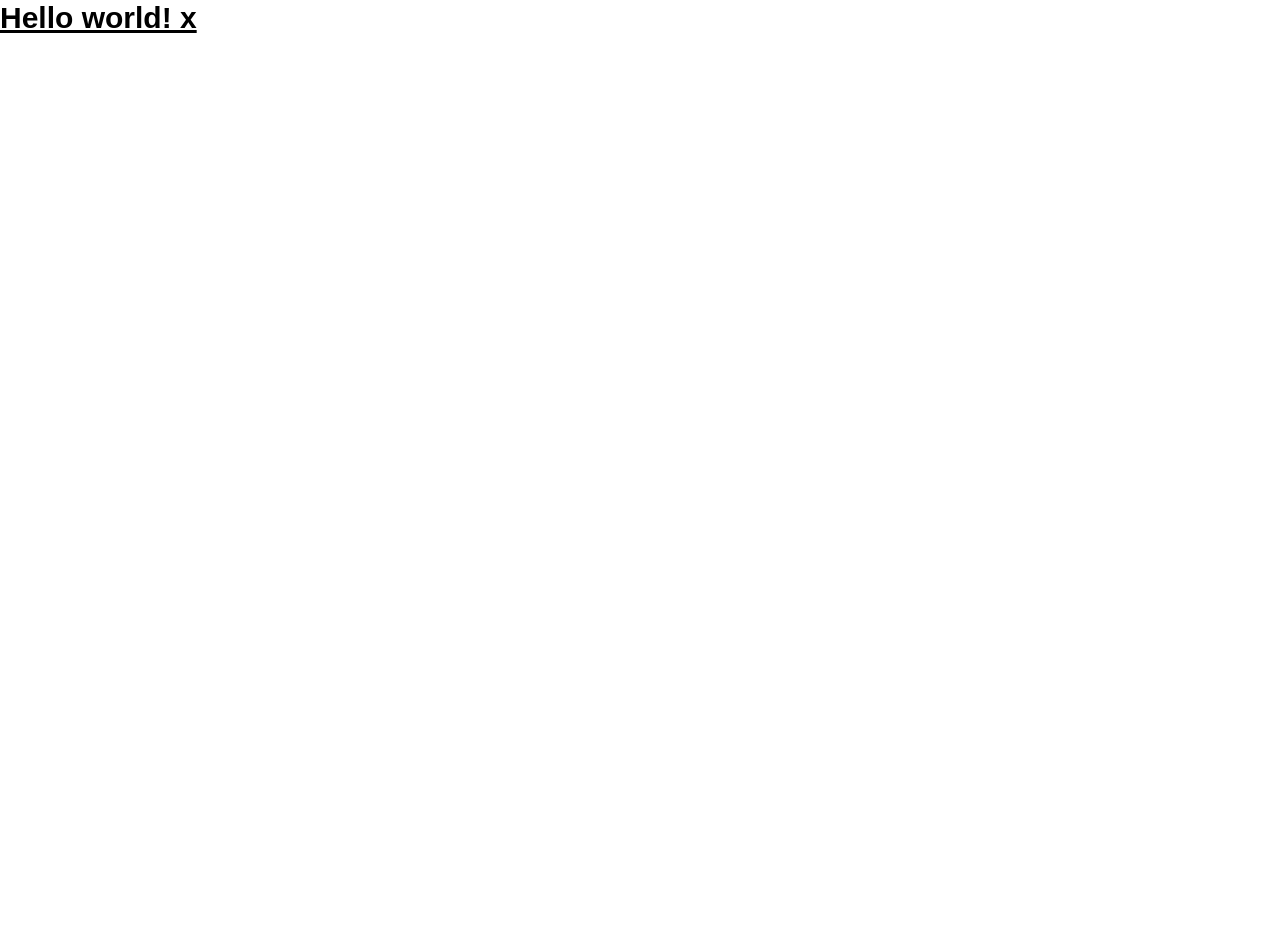
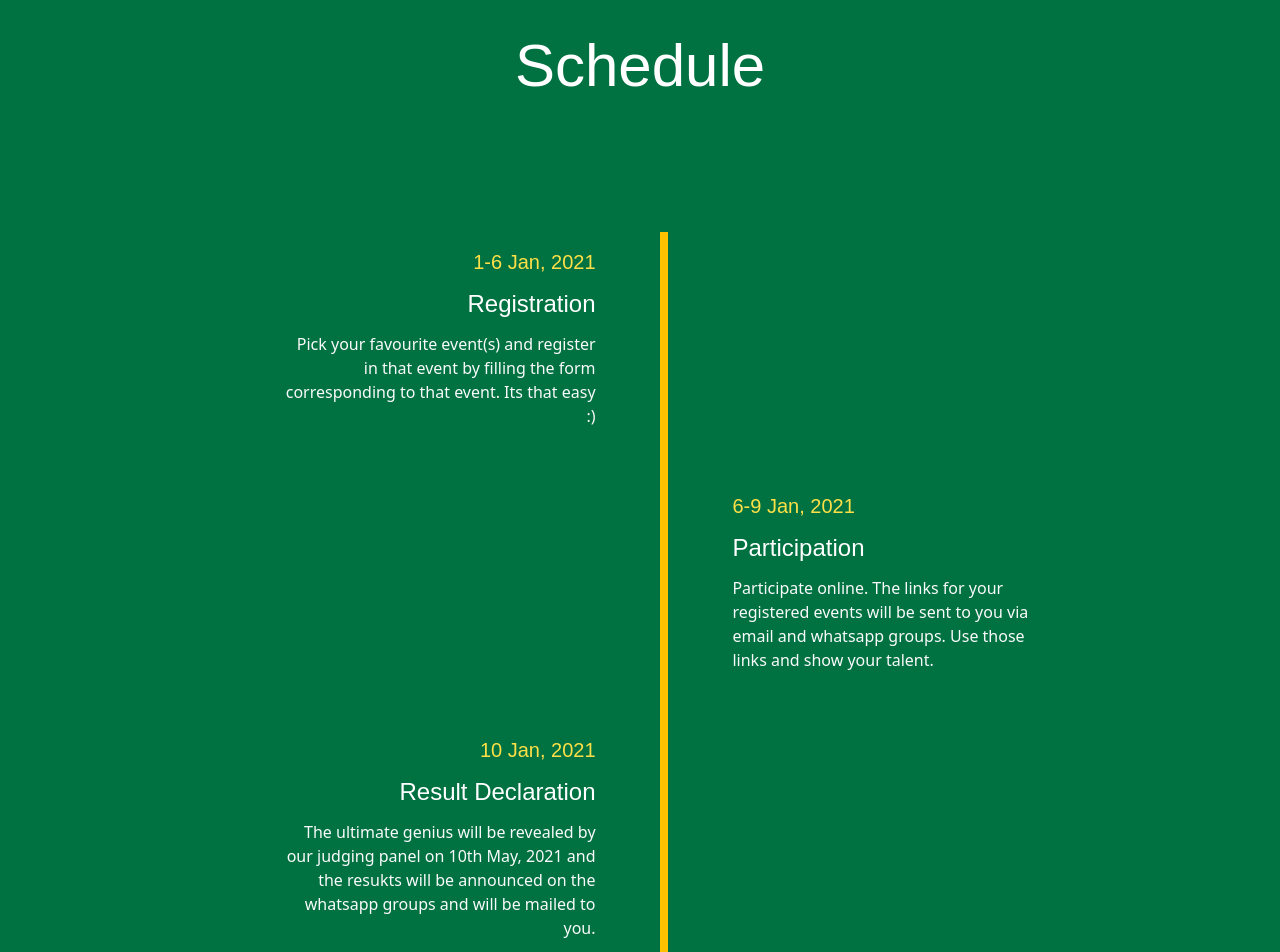
Before and after one commit to ICEFOSS/hackfit, a React (Create React App) app: page / in a window 1280 px wide. Shown: the top 952 px of the page. Before the commit the page ends 800 px from the top, so only its background shows below. Built offline with nearby package versions, Linux system fonts and the light colour scheme.

Commit message:
schedule

```diff
--- a/src/App.js
+++ b/src/App.js
@@ -1,8 +1,8 @@
-import Landing from "./components/landing";
+import Schedule from "./components/schedule";
 const App = () => {
   return (
     <div className="font-sans">
-      <Landing />
+      <Schedule />
     </div>
   );
 };
--- a/src/components/landing.js
+++ /dev/null
@@ -1,8 +0,0 @@
-export default function Landing() {
-  return (
-    <h1 className="text-3xl font-bold underline font-red-900">
-      {" "}
-      Hello world! x{" "}
-    </h1>
-  );
-}
--- /dev/null
+++ b/src/components/schedule.js
@@ -0,0 +1,95 @@
+export default function Schedule() {
+  return (
+    <section>
+      <div className="bg-brochgreen text-white py-8">
+      <h1 class="mx-6 mt-1 font-pixe text-center text-white text-5xl md:text-6xl sm:text-center sm:mx-0">Schedule</h1>
+        <div className="container mx-auto flex flex-col justify-center items-start md:flex-row my-12 md:my-24">
+          <div className="ml-0 md:ml-12 lg:w-2/3 sticky">
+            <div className="container mx-auto w-full h-full">
+              <div className="relative wrap overflow-hidden p-10 h-full">
+                <div
+                  className="border-2-2 border-yellow-555 absolute h-full border"
+                  style={{right: '50%', border: '2px solid #FFC100', borderRadius: '1%'}}></div>
+                <div
+                  className="border-2-2 border-yellow-555 absolute h-full border"
+                  style={{left: '50%', border: '2px solid #FFC100', borderRadius: '1%'}}
+                ></div>
+                <div className="mb-8 flex justify-between flex-row-reverse items-center w-full left-timeline">
+                  <div className="order-1 w-5/12"></div>
+                  <div className="order-1 w-5/12 px-1 py-4 text-right">
+                    <p className="mb-3 text-xl text-base text-yellow-300 font-pixe">
+                      1-6 Jan, 2021
+                    </p>
+                    <h4 className="mb-3 font-pixe text-lg md:text-2xl">
+                      Registration
+                    </h4>
+                    <p className="text-sm md:text-base leading-snug text-gray-50 text-opacity-100">
+                      Pick your favourite event(s) and register in that event by
+                      filling the form corresponding to that event. Its that
+                      easy :)
+                    </p>
+                  </div>
+                </div>
+                <div className="mb-8 flex justify-between items-center w-full right-timeline">
+                  <div className="order-1 w-5/12"></div>
+                  <div className="order-1  w-5/12 px-1 py-4 text-left">
+                    <p className="mb-3 text-xl text-base text-yellow-300 font-pixe">
+                      6-9 Jan, 2021
+                    </p>
+                    <h4 className="mb-3 font-pixe text-lg md:text-2xl">
+                      Participation
+                    </h4>
+                    <p className="text-sm md:text-base leading-snug text-gray-50 text-opacity-100">
+                      Participate online. The links for your registered events
+                      will be sent to you via email and whatsapp groups. Use
+                      those links and show your talent.
+                    </p>
+                  </div>
+                </div>
+                <div className="mb-8 flex justify-between flex-row-reverse items-center w-full left-timeline">
+                  <div className="order-1 w-5/12"></div>
+                  <div className="order-1 w-5/12 px-1 py-4 text-right">
+                    <p className="mb-3 text-xl text-base text-yellow-300 font-pixe">
+                      {" "}
+                      10 Jan, 2021
+                    </p>
+                    <h4 className="mb-3 font-pixe text-lg md:text-2xl">
+                      Result Declaration
+                    </h4>
+                    <p className="text-sm md:text-base leading-snug text-gray-50 text-opacity-100">
+                      The ultimate genius will be revealed by our judging panel
+                      on 10th May, 2021 and the resukts will be announced on the
+                      whatsapp groups and will be mailed to you.
+                    </p>
+                  </div>
+                </div>
+
+                <div className="mb-8 flex justify-between items-center w-full right-timeline">
+                  <div className="order-1 w-5/12"></div>
+
+                  <div className="order-1  w-5/12 px-1 py-4">
+                    <p className="mb-3 text-xl font-pixe text-base text-yellow-300">
+                      12 Jan, 2022
+                    </p>
+                    <h4 className="mb-3 font-pixe  text-lg md:text-2xl text-left">
+                      Prize Distribution
+                    </h4>
+                    <p className="text-sm md:text-base leading-snug text-gray-50 text-opacity-100">
+                      The winners will be contacted by our team for their
+                      addresses and the winning goodies will be sent at their
+                      addresses.
+                    </p>
+                  </div>
+                </div>
+              </div>
+              <img
+                className="mx-auto -mt-36 md:-mt-36"
+                src="https://user-images.githubusercontent.com/54521023/116968861-ef21a000-acd2-11eb-95ac-a34b5b490265.png"
+              />
+            </div>
+          </div>
+        </div>
+      </div>
+    </section>
+  );
+}
--- a/tailwind.config.js
+++ b/tailwind.config.js
@@ -3,7 +3,12 @@
   theme: {
     extend: {
       fontFamily: {
-        sans: ["Pixeboy", "sans-serif"],
+        pixe: ["Pixeboy", "sans-serif"],
+      },
+      colors: {
+        brochgreen: "#007241",
+        brochwhite: "#d4d2d8",
+        brochblack: "#2e2e2e",
       },
     },
   },
```
Also changed, not shown: 1 other file (tests, documents, lock files or other folders).
